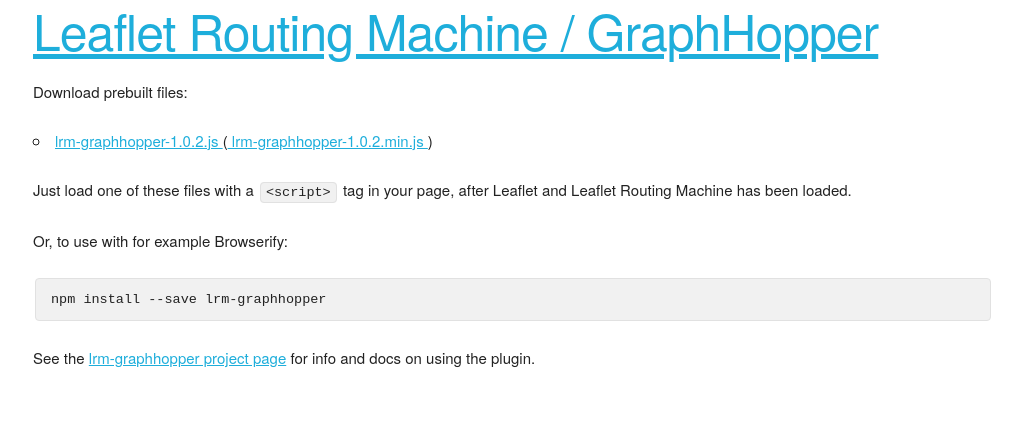
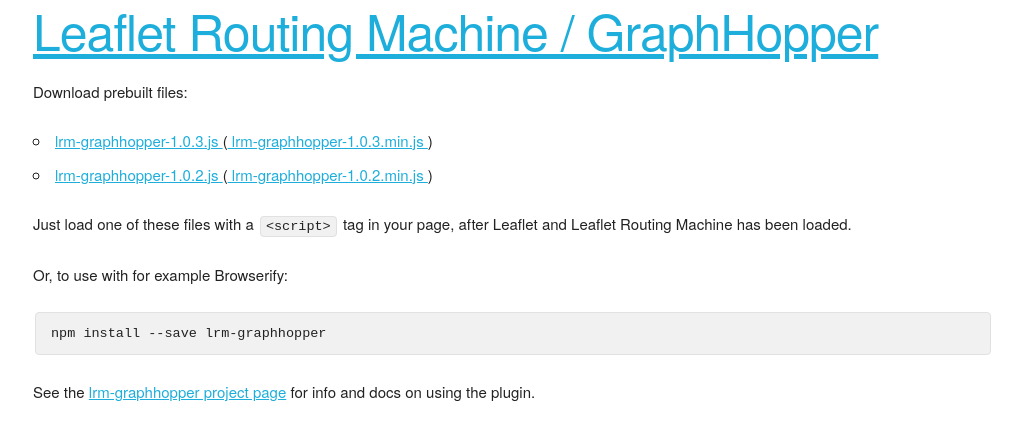
Before and after one commit to nextzen/lrm-mapzen, a Jekyll site: the page built from download/index.md, in a window 1280 px wide. Shown: the top 441 px of the page, without its empty margins (127-1149 px from the left). Built offline with Jekyll 4.4.1, drawn with Linux system fonts in a browser that asks for light colours; Markdown is read by kramdown in place of the engine named in the settings; some of the changed lines change nothing that is shown.

Commit message:
Dist files 1.0.3

```diff
--- a/_data/versions.yml
+++ b/_data/versions.yml
@@ -1 +1,3 @@
 - version: 1.0.2
+
+- version: 1.0.3
--- /dev/null
+++ b/dist/lrm-graphhopper-1.0.3.js
@@ -0,0 +1,415 @@
+(function e(t,n,r){function s(o,u){if(!n[o]){if(!t[o]){var a=typeof require=="function"&&require;if(!u&&a)return a(o,!0);if(i)return i(o,!0);var f=new Error("Cannot find module '"+o+"'");throw f.code="MODULE_NOT_FOUND",f}var l=n[o]={exports:{}};t[o][0].call(l.exports,function(e){var n=t[o][1][e];return s(n?n:e)},l,l.exports,e,t,n,r)}return n[o].exports}var i=typeof require=="function"&&require;for(var o=0;o<r.length;o++)s(r[o]);return s})({1:[function(require,module,exports){
+function corslite(url, callback, cors) {
+    var sent = false;
+
+    if (typeof window.XMLHttpRequest === 'undefined') {
+        return callback(Error('Browser not supported'));
+    }
+
+    if (typeof cors === 'undefined') {
+        var m = url.match(/^\s*https?:\/\/[^\/]*/);
+        cors = m && (m[0] !== location.protocol + '//' + location.domain +
+                (location.port ? ':' + location.port : ''));
+    }
+
+    var x = new window.XMLHttpRequest();
+
+    function isSuccessful(status) {
+        return status >= 200 && status < 300 || status === 304;
+    }
+
+    if (cors && !('withCredentials' in x)) {
+        // IE8-9
+        x = new window.XDomainRequest();
+
+        // Ensure callback is never called synchronously, i.e., before
+        // x.send() returns (this has been observed in the wild).
+        // See https://github.com/mapbox/mapbox.js/issues/472
+        var original = callback;
+        callback = function() {
+            if (sent) {
+                original.apply(this, arguments);
+            } else {
+                var that = this, args = arguments;
+                setTimeout(function() {
+                    original.apply(that, args);
+                }, 0);
+            }
+        }
+    }
+
+    function loaded() {
+        if (
+            // XDomainRequest
+            x.status === undefined ||
+            // modern browsers
+            isSuccessful(x.status)) callback.call(x, null, x);
+        else callback.call(x, x, null);
+    }
+
+    // Both `onreadystatechange` and `onload` can fire. `onreadystatechange`
+    // has [been supported for longer](http://stackoverflow.com/a/9181508/229001).
+    if ('onload' in x) {
+        x.onload = loaded;
+    } else {
+        x.onreadystatechange = function readystate() {
+            if (x.readyState === 4) {
+                loaded();
+            }
+        };
+    }
+
+    // Call the callback with the XMLHttpRequest object as an error and prevent
+    // it from ever being called again by reassigning it to `noop`
+    x.onerror = function error(evt) {
+        // XDomainRequest provides no evt parameter
+        callback.call(this, evt || true, null);
+        callback = function() { };
+    };
+
+    // IE9 must have onprogress be set to a unique function.
+    x.onprogress = function() { };
+
+    x.ontimeout = function(evt) {
+        callback.call(this, evt, null);
+        callback = function() { };
+    };
+
+    x.onabort = function(evt) {
+        callback.call(this, evt, null);
+        callback = function() { };
+    };
+
+    // GET is the only supported HTTP Verb by XDomainRequest and is the
+    // only one supported here.
+    x.open('GET', url, true);
+
+    // Send the request. Sending data is not supported.
+    x.send(null);
+    sent = true;
+
+    return x;
+}
+
+if (typeof module !== 'undefined') module.exports = corslite;
+
+},{}],2:[function(require,module,exports){
+var polyline = {};
+
+// Based off of [the offical Google document](https://developers.google.com/maps/documentation/utilities/polylinealgorithm)
+//
+// Some parts from [this implementation](http://facstaff.unca.edu/mcmcclur/GoogleMaps/EncodePolyline/PolylineEncoder.js)
+// by [Mark McClure](http://facstaff.unca.edu/mcmcclur/)
+
+function encode(coordinate, factor) {
+    coordinate = Math.round(coordinate * factor);
+    coordinate <<= 1;
+    if (coordinate < 0) {
+        coordinate = ~coordinate;
+    }
+    var output = '';
+    while (coordinate >= 0x20) {
+        output += String.fromCharCode((0x20 | (coordinate & 0x1f)) + 63);
+        coordinate >>= 5;
+    }
+    output += String.fromCharCode(coordinate + 63);
+    return output;
+}
+
+// This is adapted from the implementation in Project-OSRM
+// https://github.com/DennisOSRM/Project-OSRM-Web/blob/master/WebContent/routing/OSRM.RoutingGeometry.js
+polyline.decode = function(str, precision) {
+    var index = 0,
+        lat = 0,
+        lng = 0,
+        coordinates = [],
+        shift = 0,
+        result = 0,
+        byte = null,
+        latitude_change,
+        longitude_change,
+        factor = Math.pow(10, precision || 5);
+
+    // Coordinates have variable length when encoded, so just keep
+    // track of whether we've hit the end of the string. In each
+    // loop iteration, a single coordinate is decoded.
+    while (index < str.length) {
+
+        // Reset shift, result, and byte
+        byte = null;
+        shift = 0;
+        result = 0;
+
+        do {
+            byte = str.charCodeAt(index++) - 63;
+            result |= (byte & 0x1f) << shift;
+            shift += 5;
+        } while (byte >= 0x20);
+
+        latitude_change = ((result & 1) ? ~(result >> 1) : (result >> 1));
+
+        shift = result = 0;
+
+        do {
+            byte = str.charCodeAt(index++) - 63;
+            result |= (byte & 0x1f) << shift;
+            shift += 5;
+        } while (byte >= 0x20);
+
+        longitude_change = ((result & 1) ? ~(result >> 1) : (result >> 1));
+
+        lat += latitude_change;
+        lng += longitude_change;
+
+        coordinates.push([lat / factor, lng / factor]);
+    }
+
+    return coordinates;
+};
+
+polyline.encode = function(coordinates, precision) {
+    if (!coordinates.length) return '';
+
+    var factor = Math.pow(10, precision || 5),
+        output = encode(coordinates[0][0], factor) + encode(coordinates[0][1], factor);
+
+    for (var i = 1; i < coordinates.length; i++) {
+        var a = coordinates[i], b = coordinates[i - 1];
+        output += encode(a[0] - b[0], factor);
+        output += encode(a[1] - b[1], factor);
+    }
+
+    return output;
+};
+
+if (typeof module !== undefined) module.exports = polyline;
+
+},{}],3:[function(require,module,exports){
+(function (global){
+(function() {
+	'use strict';
+
+	var L = (typeof window !== "undefined" ? window.L : typeof global !== "undefined" ? global.L : null);
+	var corslite = require('corslite');
+	var polyline = require('polyline');
+
+	L.Routing = L.Routing || {};
+
+	L.Routing.GraphHopper = L.Class.extend({
+		options: {
+			serviceUrl: 'https://graphhopper.com/api/1/route',
+			timeout: 30 * 1000
+		},
+
+		initialize: function(apiKey, options) {
+			this._apiKey = apiKey;
+			L.Util.setOptions(this, options);
+		},
+
+		route: function(waypoints, callback, context, options) {
+			var timedOut = false,
+				wps = [],
+				url,
+				timer,
+				wp,
+				i;
+
+			options = options || {};
+			url = this.buildRouteUrl(waypoints, options);
+
+			timer = setTimeout(function() {
+								timedOut = true;
+								callback.call(context || callback, {
+									status: -1,
+									message: 'GraphHopper request timed out.'
+								});
+							}, this.options.timeout);
+
+			// Create a copy of the waypoints, since they
+			// might otherwise be asynchronously modified while
+			// the request is being processed.
+			for (i = 0; i < waypoints.length; i++) {
+				wp = waypoints[i];
+				wps.push({
+					latLng: wp.latLng,
+					name: wp.name,
+					options: wp.options
+				});
+			}
+
+			corslite(url, L.bind(function(err, resp) {
+				var data;
+
+				clearTimeout(timer);
+				if (!timedOut) {
+					if (!err) {
+						data = JSON.parse(resp.responseText);
+						this._routeDone(data, wps, callback, context);
+					} else {
+						callback.call(context || callback, {
+							status: -1,
+							message: 'HTTP request failed: ' + err
+						});
+					}
+				}
+			}, this));
+
+			return this;
+		},
+
+		_routeDone: function(response, inputWaypoints, callback, context) {
+			var alts = [],
+			    mappedWaypoints,
+			    coordinates,
+			    i,
+			    path;
+
+			context = context || callback;
+			if (response.info.errors && response.info.errors.length) {
+				callback.call(context, {
+					// TODO: include all errors
+					status: response.info.errors[0].details,
+					message: response.info.errors[0].message
+				});
+				return;
+			}
+
+			for (i = 0; i < response.paths.length; i++) {
+				path = response.paths[i];
+				coordinates = this._decodePolyline(path.points);
+				mappedWaypoints =
+					this._mapWaypointIndices(inputWaypoints, path.instructions, coordinates);
+
+				alts.push({
+					name: '',
+					coordinates: coordinates,
+					instructions: this._convertInstructions(path.instructions),
+					summary: {
+						totalDistance: path.distance,
+						totalTime: path.time / 1000,
+					},
+					inputWaypoints: inputWaypoints,
+					actualWaypoints: mappedWaypoints.waypoints,
+					waypointIndices: mappedWaypoints.waypointIndices
+				});
+			}
+
+			callback.call(context, null, alts);
+		},
+
+		_decodePolyline: function(geometry) {
+			var coords = polyline.decode(geometry, 5),
+				latlngs = new Array(coords.length),
+				i;
+			for (i = 0; i < coords.length; i++) {
+				latlngs[i] = new L.LatLng(coords[i][0], coords[i][1]);
+			}
+
+			return latlngs;
+		},
+
+		_toWaypoints: function(inputWaypoints, vias) {
+			var wps = [],
+			    i;
+			for (i = 0; i < vias.length; i++) {
+				wps.push({
+					latLng: L.latLng(vias[i]),
+					name: inputWaypoints[i].name,
+					options: inputWaypoints[i].options
+				});
+			}
+
+			return wps;
+		},
+
+		buildRouteUrl: function(waypoints, options) {
+			var computeInstructions =
+				!(options && options.geometryOnly),
+				locs = [],
+				i;
+
+			for (i = 0; i < waypoints.length; i++) {
+				locs.push('point=' + waypoints[i].latLng.lat + ',' + waypoints[i].latLng.lng);
+			}
+
+			return this.options.serviceUrl + '?' +
+				locs.join('&') +
+				'&instructions=' + computeInstructions +
+				'&type=json' +
+				'&key=' + this._apiKey;
+		},
+
+		_convertInstructions: function(instructions) {
+			var signToType = {
+					'-3': 'SharpLeft',
+					'-2': 'Left',
+					'-1': 'SlightLeft',
+					0: 'Straight',
+					1: 'SlightRight',
+					2: 'Right',
+					3: 'SharpRight',
+					4: 'DestinationReached',
+					5: 'WaypointReached',
+					6: 'Roundabout'
+				},
+				result = [],
+			    i,
+			    instr;
+
+			for (i = 0; i < instructions.length; i++) {
+				instr = instructions[i];
+				result.push({
+					type: signToType[instr.sign],
+					text: instr.text,
+					distance: instr.distance,
+					time: instr.time / 1000,
+					index: instr.interval[0],
+					exit: instr.exit_number
+				});
+			}
+
+			return result;
+		},
+
+		_mapWaypointIndices: function(waypoints, instructions, coordinates) {
+			var wps = [],
+				wpIndices = [],
+			    i,
+			    idx;
+
+			wpIndices.push(0);
+			wps.push(new L.Routing.Waypoint(coordinates[0], waypoints[0].name));
+
+			for (i = 0; i < instructions.length; i++) {
+				if (instructions[i].sign === 5) { // VIA_REACHED
+					idx = instructions[i].interval[0];
+					wpIndices.push(idx);
+					wps.push({
+						latLng: coordinates[idx],
+						name: waypoints[wps.length + 1].name
+					});
+				}
+			}
+
+			wpIndices.push(coordinates.length - 1);
+			wps.push({
+				latLng: coordinates[coordinates.length - 1],
+				name: waypoints[waypoints.length - 1].name
+			});
+
+			return {
+				waypointIndices: wpIndices,
+				waypoints: wps
+			};
+		}
+	});
+
+	L.Routing.graphHopper = function(apiKey, options) {
+		return new L.Routing.GraphHopper(apiKey, options);
+	};
+
+	module.exports = L.Routing.GraphHopper;
+})();
+
+}).call(this,typeof global !== "undefined" ? global : typeof self !== "undefined" ? self : typeof window !== "undefined" ? window : {})
+},{"corslite":1,"polyline":2}]},{},[3]);
```
Also changed, not shown: dist/lrm-graphhopper-1.0.3.min.js (added).
